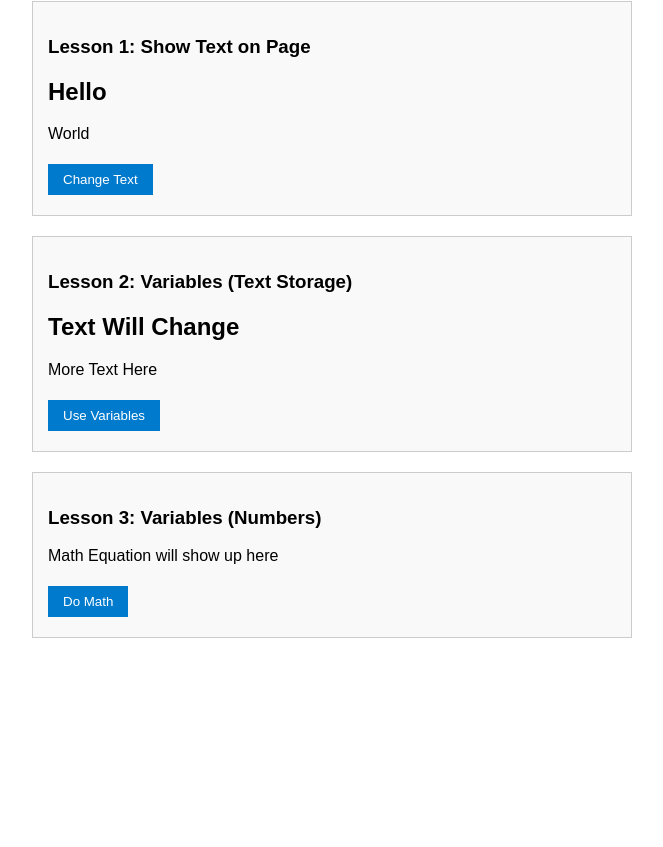
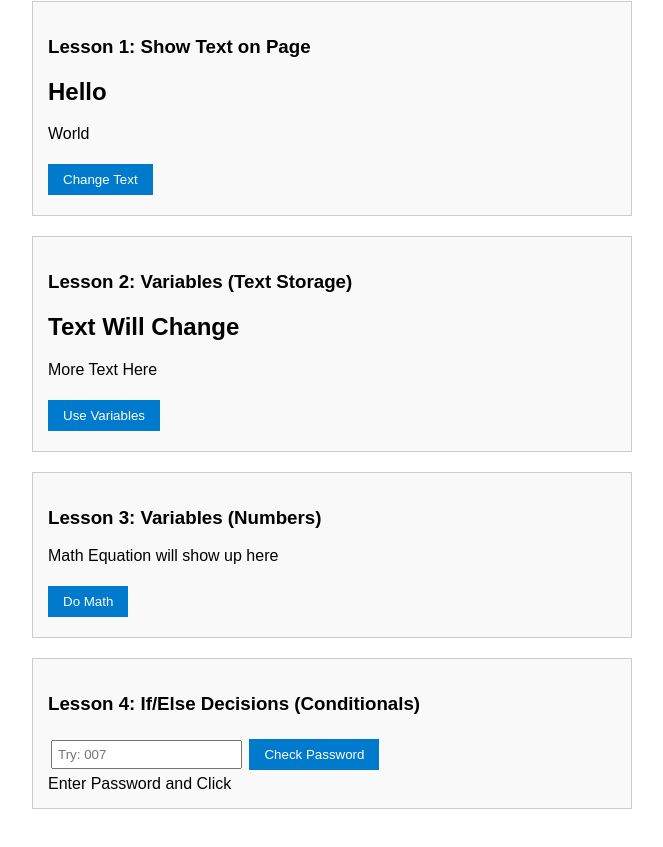
Before and after one commit to Rehlaw/Week-4-JavaScripts-, a plain HTML site: page index.html in a window 1280 px wide. Shown: the part 119-966 px from the top of the page, without its empty margins (308-971 px from the left). Before the commit the page ends 817 px from the top, so only its background shows below. Drawn offline with Linux system fonts and the light colour scheme.

Commit message:
Lesson 4: If/Else Decisions (Conditional)

```diff
--- a/index.html
+++ b/index.html
@@ -58,7 +58,28 @@
                     var num1 = 7;
                     var num2 = 10;
 
-                    document.getElementById("math").innerHTML = num1 + " x " + num2 + "  =  " + (num1 * num2);
+                     document.getElementById("math").innerHTML = num1 + " x " + num2 + "  =  " + (num1 * num2);
+                }
+            </script>
+        </div>
+
+        <!--LESSON 4-->
+        <div class="lesson">
+            <h3>Lesson 4: If/Else Decisions (Conditionals)</h3>
+
+            <input type="password" id="password" placeholder="Try: 007">
+            <button onclick="lesson4()">Check Password</button>
+            <div class="result" id="result4">Enter Password and Click</div>
+
+            <script>
+                function lesson4() {
+                    var userPassword = document.getElementById("password").value;
+
+                    if (userPassword == "007") {
+                        document.getElementById("result4").innerHTML = "correct password. You are now logged in!";
+                    } else {
+                        document.getElementById("result4").innerHTML = "wrong password! please try again.";
+                    }
                 }
             </script>
         </div>
```
